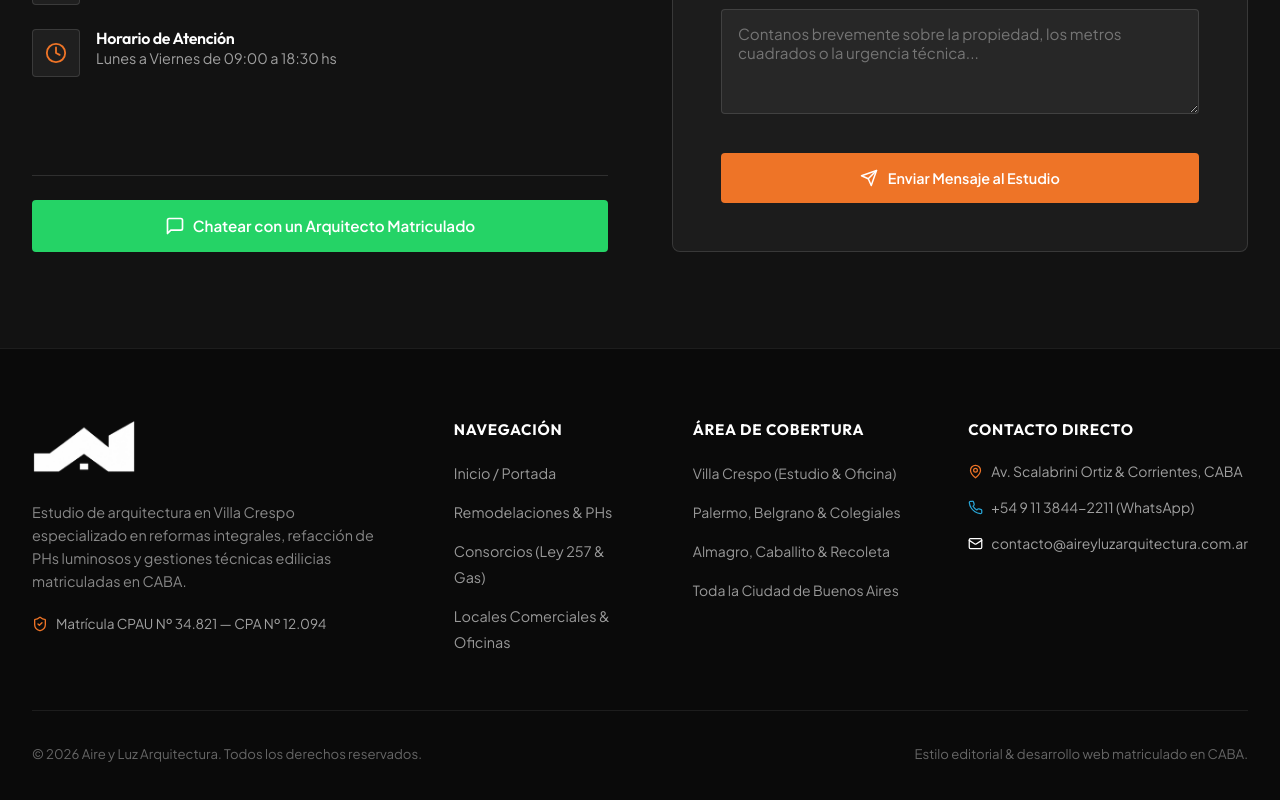
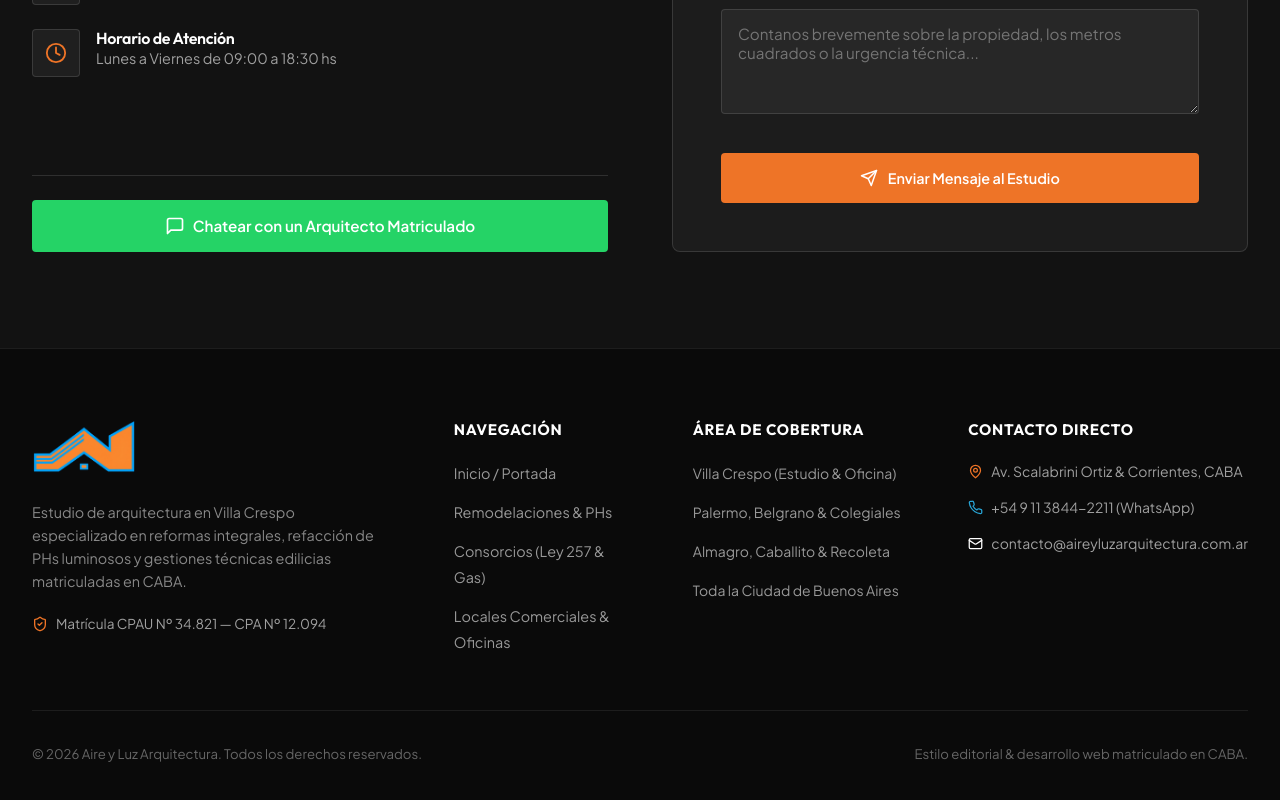
Before and after one commit to kevlogg/aire-y-luz-arquitectura, a React (Vite) app: page / in a window 1280 px wide. Shown: the part 5657-6457 px from the top of the page. Built offline with nearby package versions, Linux system fonts and the light colour scheme.

Commit message:
Remove white invert filter from footer logo so original brand colors show naturally

```diff
--- a/src/index.css
+++ b/src/index.css
@@ -1356,7 +1356,6 @@ button {
   width: auto;
   object-fit: contain;
   display: block;
-  filter: brightness(0) invert(1);
   transition: transform 0.3s ease;
 }
 
```
